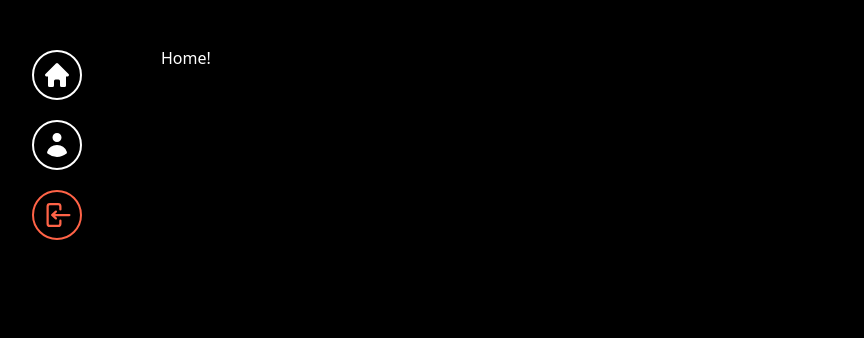
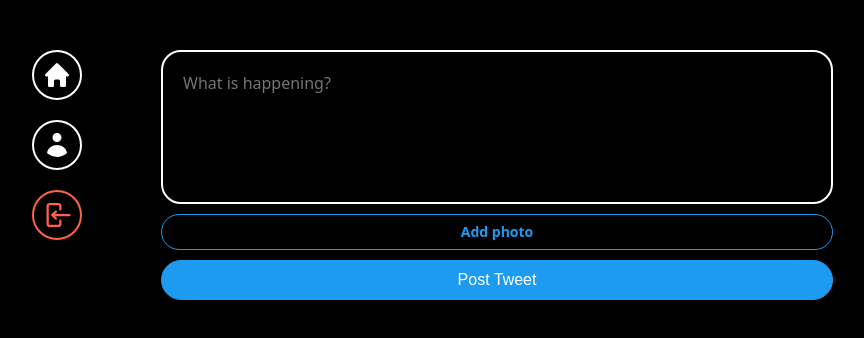
Before and after one commit to young-dune/React-Web, a React (Vite) app in the folder twitter-coding/: page / in a window 1280 px wide. Shown: the top 338 px of the page, without its empty margins (237-1101 px from the left). Built offline with nearby package versions, Linux system fonts and the light colour scheme; no server answers; sample sign-in values are in the browser's storage.

Commit message:
Nwitter #4.2
- Post 하는 기능 구현

```diff
--- /dev/null
+++ b/twitter-coding/src/components/PostTweetForm.tsx
@@ -0,0 +1,96 @@
+import { useState } from "react";
+import styled from "styled-components"
+
+const Form = styled.form`
+    display: flex;
+    flex-direction: column;
+    gap: 10px;
+`;
+const TextArea = styled.textarea`
+    border: 2px solid white;
+    padding: 20px;
+    border-radius: 20px;
+    font-size: 16px;
+    color: white;
+    background-color: black;
+    width: 100%;
+    resize: none;
+    font-family: system-ui, -apple-system, BlinkMacSystemFont, 'Segoe UI', Roboto, Oxygen, Ubuntu, Cantarell, 'Open Sans', 'Helvetica Neue', sans-serif;
+    &::placeholder{
+        font-size: 16px;
+
+    }
+    &:focus{
+        outline: none;
+        border-color: #1d9bf0;
+    }
+`;
+const AttachFileBtn = styled.label`
+    padding: 10px;
+    color: #1d9bf0;
+    text-align: center;
+    border-radius: 20px;
+    border: 1px solid #1d9bf0;
+    font-size: 14px;
+    font-weight: 600;
+    cursor: pointer;
+    `;
+const AttachFileInput = styled.input`
+    display:none;
+`;
+const SubmitBtn = styled.input`
+    background-color: #1d9bf0;
+    color: white;
+    border: 1px solid #1d9bf0;
+    padding: 10px 0px;
+    border-radius: 20px;
+    font-size: 16px;
+    cursor: pointer;
+    &:hover,
+    &:active{
+        opacity: 0.8;
+    }
+
+`;
+
+
+export default function PostTweetForm() {
+    const [loading, setLoading] = useState(false);
+    const [tweet, setTweet] = useState("");
+    const [file, setFile] = useState<File | null>(null);
+    const onChange = (e: React.ChangeEvent<HTMLTextAreaElement>) => {
+        setTweet(e.target.value);
+    };
+    const onFileChange = (e: React.ChangeEvent<HTMLInputElement>) => {
+        const { files } = e.target;
+        if (files && files.length === 1) {
+            setFile(files[0]); // 파일을 1개만 받고싶을 때?
+        } // 타입이 file인 input이 변경될 때마다 파일의 배열을 받는다.
+    }
+
+    return (
+        <Form>
+            <TextArea
+                rows={5}
+                maxLength={180}
+                onChange={onChange}
+                value={tweet}
+                placeholder="What is happening?"
+            />
+            <AttachFileBtn
+                htmlFor="file">
+                {file ? "Photo added✅" : "Add photo"}
+            </AttachFileBtn>
+            <AttachFileInput
+                onChange={onFileChange}
+                type="file"
+                id="file"
+                accept="image/*"
+            />
+            <SubmitBtn
+                type="submit"
+                value={loading ? "Posting..." : "Post Tweet"}
+            />
+        </Form>
+    )
+}
--- a/twitter-coding/src/routes/Home.tsx
+++ b/twitter-coding/src/routes/Home.tsx
@@ -1,9 +1,13 @@
+import styled from "styled-components"
+import PostTweetForm from "../components/PostTweetForm"
+
+const Wrapper = styled.div`
+`;
 
 export default function Home() {
-
     return (
-        <div>
-            <h1>Home!</h1>
-        </div>
+        <Wrapper>
+            <PostTweetForm />
+        </Wrapper>
     )
 }
```
